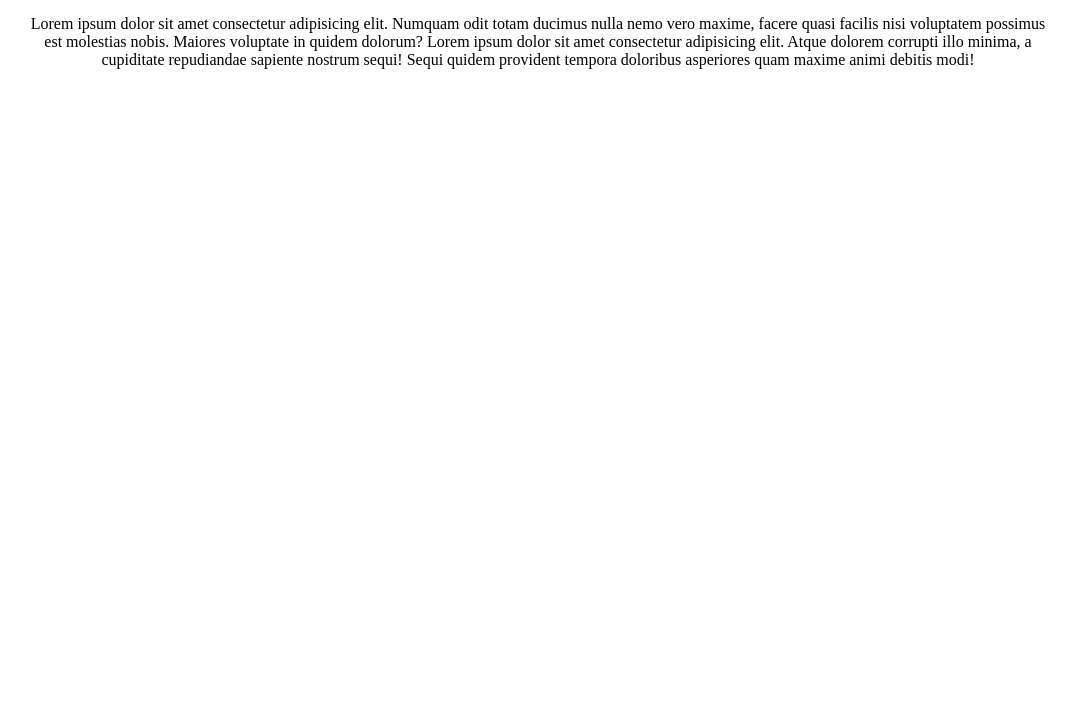
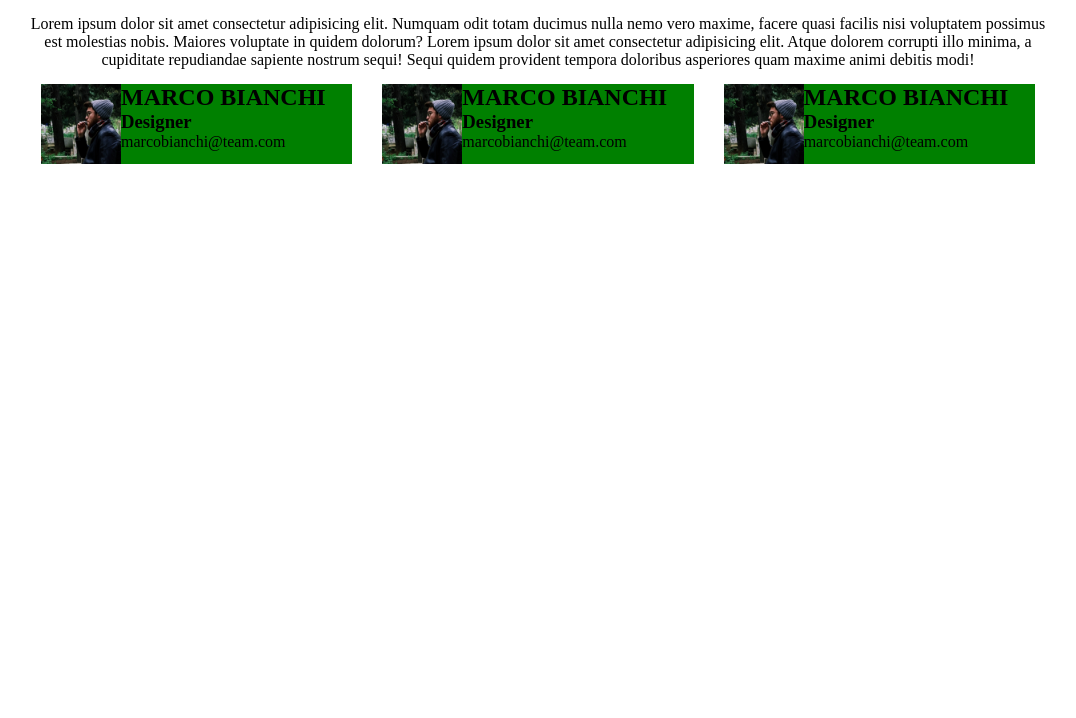
Before and after one commit to EliaBrambilla/html-css-float-cards, a plain HTML site: page index.html in a window 1280 px wide. Shown: the part 82-800 px from the top of the page, without its empty margins (102-1178 px from the left). Drawn offline with Linux system fonts and the light colour scheme.

Commit message:
PRIMA LINEA DELLA TABELLA COMPLETA

```diff
--- a/assets/css/style.css
+++ b/assets/css/style.css
@@ -3,6 +3,12 @@
     padding:0;
     margin:0;
     box-sizing:border-box;
+}
+
+.clearfix::after{
+    clear:both;
+    content:'';
+    display: table;
 }
 
 body{
@@ -14,3 +20,20 @@ h1, p{
     text-align: center;
     padding-top: 30px;
 }
+
+.card{
+    float: left;
+    width: calc(100% / 3);
+    padding: 15px;
+}
+
+.profile{
+    background-color: green;
+
+}
+
+
+.male-pic1{
+    height: 80px;
+    float:left;
+}
--- a/index.html
+++ b/index.html
@@ -13,6 +13,31 @@
         <h1>Meet Our Team</h1>
         <p>Lorem ipsum dolor sit amet consectetur adipisicing elit. Numquam odit totam ducimus nulla nemo vero maxime, facere quasi facilis nisi voluptatem possimus est molestias nobis. Maiores voluptate in quidem dolorum? Lorem ipsum dolor sit amet consectetur adipisicing elit. Atque dolorem corrupti illo minima, a cupiditate repudiandae sapiente nostrum sequi! Sequi quidem provident tempora doloribus asperiores quam maxime animi debitis modi!</p>
     </header>
+    <div class="card clearfix">
+        <div class="profile clearfix">
+            <img class="male-pic1"src="assets/img/male1.png" alt="male pic 1">
+            <h2>MARCO BIANCHI</h2>
+            <h3>Designer</h3>
+            <span>marcobianchi@team.com</span>
+        </div>
+    </div>
+    <div class="card clearfix">
+        <div class="profile clearfix">
+            <img class="male-pic1"src="assets/img/male1.png" alt="male pic 1">
+            <h2>MARCO BIANCHI</h2>
+            <h3>Designer</h3>
+            <span>marcobianchi@team.com</span>
+        </div>
+    </div>
+    <div class="card clearfix">
+        <div class="profile clearfix">
+            <img class="male-pic1"src="assets/img/male1.png" alt="male pic 1">
+            <h2>MARCO BIANCHI</h2>
+            <h3>Designer</h3>
+            <span>marcobianchi@team.com</span>
+        </div>
+    </div>
+
 
 
 </body>
```
